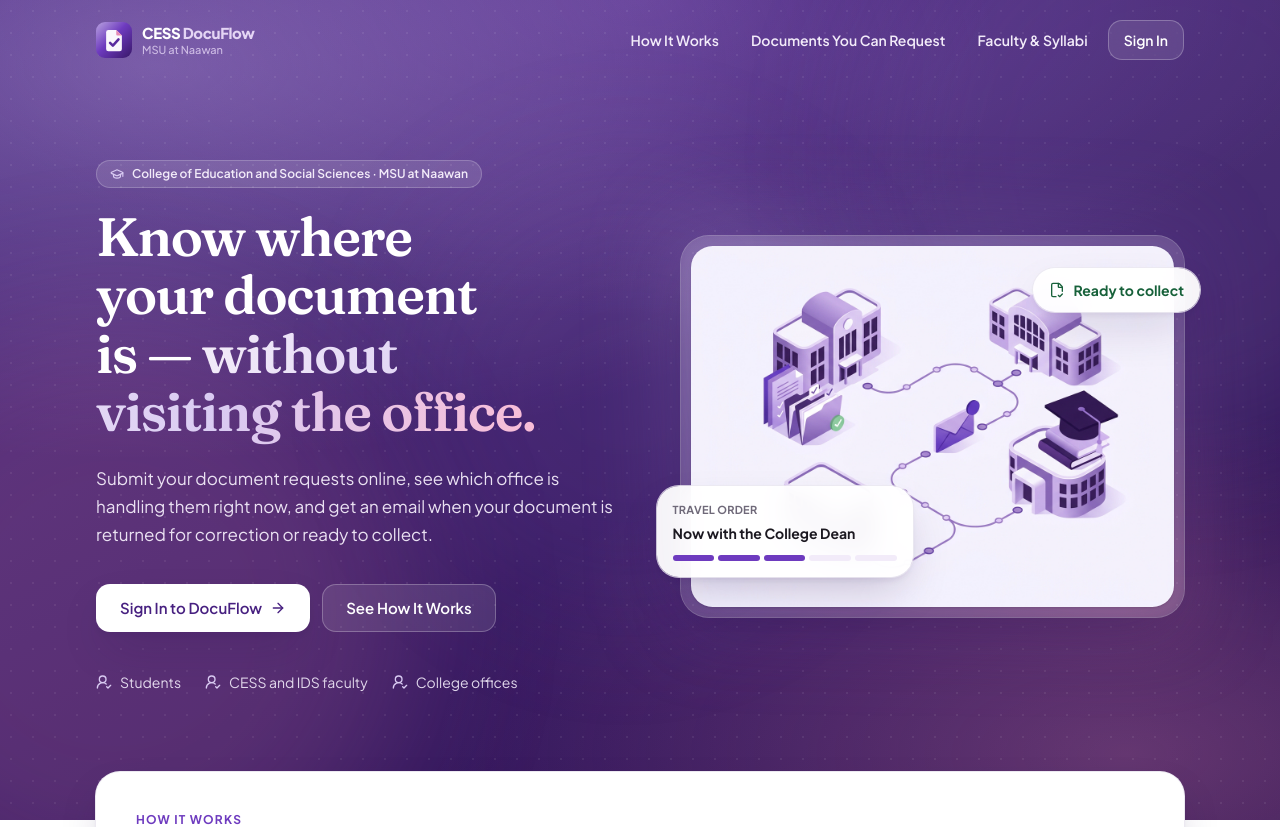
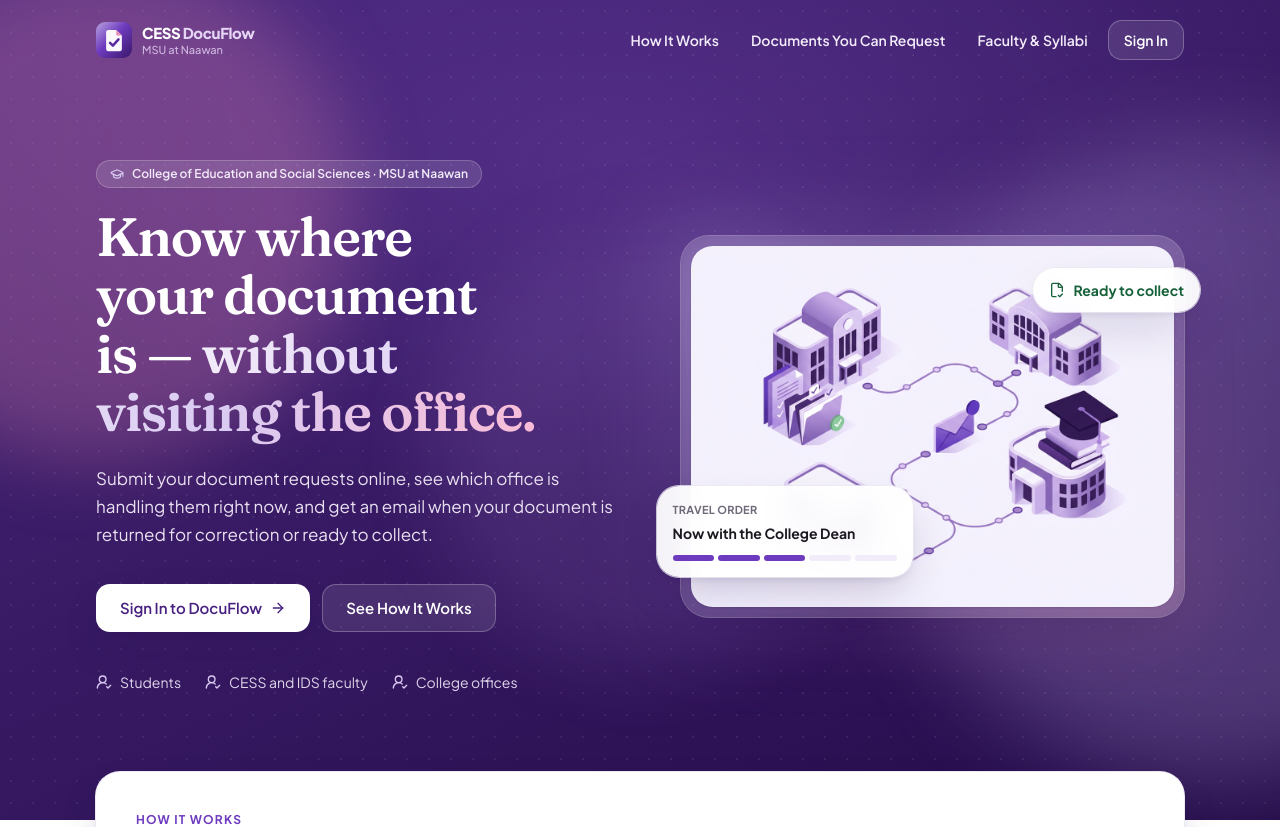
Before and after one commit to Timpla-10/CESS-DocuFlow, a React (Vite) app in the folder app/: page / in a window 1280 px wide. Shown: the top 827 px of the page. Built offline with nearby package versions, Linux system fonts and the light colour scheme.

Commit message:
feat(ui): wide-roaming living aurora pink and lavender ambient gradient motion

```diff
--- a/app/src/components/AppShell.tsx
+++ b/app/src/components/AppShell.tsx
@@ -54,9 +54,9 @@ function Sidebar({ onClose }: { onClose?: () => void }) {
   return (
     <nav aria-label="Main navigation" className="surface-brand-gradient relative flex h-full flex-col overflow-hidden text-white">
       {/* Living Aurora ambient moving glow orbs (Pink IDS + Lavender DSEE) */}
-      <div className="pointer-events-none absolute -bottom-24 -right-20 size-72 rounded-full bg-ids-400/35 blur-3xl animate-aurora-pink" aria-hidden />
-      <div className="pointer-events-none absolute -top-20 -left-20 size-64 rounded-full bg-dsee-300/30 blur-3xl animate-aurora-lavender" aria-hidden />
-      <div className="pointer-events-none absolute top-1/2 -right-16 size-56 -translate-y-1/2 rounded-full bg-brand-400/25 blur-3xl animate-aurora-violet" aria-hidden />
+      <div className="pointer-events-none absolute -bottom-16 -right-16 size-80 rounded-full bg-ids-400/50 blur-2xl animate-aurora-pink" aria-hidden />
+      <div className="pointer-events-none absolute -top-16 -left-16 size-72 rounded-full bg-dsee-300/45 blur-2xl animate-aurora-lavender" aria-hidden />
+      <div className="pointer-events-none absolute top-1/2 -right-12 size-64 -translate-y-1/2 rounded-full bg-brand-400/30 blur-2xl animate-aurora-violet" aria-hidden />
 
       <div className="relative z-10 flex h-full min-h-0 flex-col">
         <div className="flex h-16 items-center justify-between px-5">
--- a/app/src/index.css
+++ b/app/src/index.css
@@ -161,9 +161,9 @@
   --animate-slide-in: slide-in 320ms cubic-bezier(0.2, 0.7, 0.2, 1) both;
   --animate-shimmer: shimmer 1.4s linear infinite;
   --animate-float: float 7s ease-in-out infinite;
-  --animate-aurora-pink: aurora-pink 20s ease-in-out infinite alternate;
-  --animate-aurora-lavender: aurora-lavender 26s ease-in-out infinite alternate;
-  --animate-aurora-violet: aurora-violet 16s ease-in-out infinite alternate;
+  --animate-aurora-pink: aurora-pink 14s cubic-bezier(0.45, 0.05, 0.55, 0.95) infinite alternate;
+  --animate-aurora-lavender: aurora-lavender 18s cubic-bezier(0.45, 0.05, 0.55, 0.95) infinite alternate;
+  --animate-aurora-violet: aurora-violet 12s cubic-bezier(0.45, 0.05, 0.55, 0.95) infinite alternate;
 
   @keyframes fade-up {
     from { opacity: 0; transform: translateY(8px); }
@@ -192,47 +192,67 @@
   @keyframes aurora-pink {
     0% {
       transform: translate3d(0, 0, 0) scale(1);
-      opacity: 0.35;
+      opacity: 0.50;
     }
-    33% {
-      transform: translate3d(-35px, -60px, 0) scale(1.18);
+    20% {
+      transform: translate3d(-110px, -220px, 0) scale(1.25);
+      opacity: 0.70;
+    }
+    40% {
+      transform: translate3d(-40px, -480px, 0) scale(0.95);
       opacity: 0.55;
     }
-    66% {
-      transform: translate3d(30px, -30px, 0) scale(0.92);
-      opacity: 0.40;
+    60% {
+      transform: translate3d(-150px, -340px, 0) scale(1.30);
+      opacity: 0.75;
+    }
+    80% {
+      transform: translate3d(-70px, -140px, 0) scale(1.10);
+      opacity: 0.55;
     }
     100% {
-      transform: translate3d(-25px, 45px, 0) scale(1.22);
-      opacity: 0.60;
+      transform: translate3d(20px, -30px, 0) scale(1.05);
+      opacity: 0.50;
     }
   }
   @keyframes aurora-lavender {
     0% {
       transform: translate3d(0, 0, 0) scale(1);
-      opacity: 0.30;
+      opacity: 0.45;
+    }
+    25% {
+      transform: translate3d(90px, 240px, 0) scale(1.25);
+      opacity: 0.65;
     }
     50% {
-      transform: translate3d(50px, 40px, 0) scale(1.20);
+      transform: translate3d(20px, 520px, 0) scale(0.92);
       opacity: 0.50;
     }
+    75% {
+      transform: translate3d(110px, 320px, 0) scale(1.20);
+      opacity: 0.70;
+    }
     100% {
-      transform: translate3d(-35px, 25px, 0) scale(0.95);
-      opacity: 0.35;
+      transform: translate3d(-10px, 30px, 0) scale(1);
+      opacity: 0.45;
     }
   }
   @keyframes aurora-violet {
     0% {
       transform: translate3d(0, 0, 0) scale(1);
-      opacity: 0.25;
+      opacity: 0.35;
     }
-    50% {
-      transform: translate3d(-30px, -25px, 0) scale(1.15);
-      opacity: 0.45;
+    33% {
+      transform: translate3d(-50px, -120px, 0) scale(1.25);
+      opacity: 0.60;
+    }
+    66% {
+      transform: translate3d(40px, 140px, 0) scale(0.90);
+      opacity: 0.40;
     }
     100% {
-      transform: translate3d(25px, 35px, 0) scale(1.05);
-      opacity: 0.28;
+      transform: translate3d(-20px, 40px, 0) scale(1.15);
+      opacity: 0.55;
     }
   }
 }
@@ -254,17 +274,13 @@
 }
 
 /* Multi-stop collegiate tri-color ambient gradient:
-   Balances DSSH royal violet (60%), DSEE luminous lavender (30%), and IDS warm rose (10%) */
+   Base royal purple foundation; animated living aurora orbs supply the dynamic roaming pink and lavender lighting */
 @utility surface-brand-gradient {
   background:
-    /* Top-left DSEE luminous lavender bloom (30% weight) */
-    radial-gradient(110% 80% at 12% 8%, rgb(185 163 224 / 0.42) 0%, transparent 60%),
-    /* Bottom-right IDS warm rose glow (10% accent weight) */
-    radial-gradient(90% 70% at 88% 92%, rgb(230 138 180 / 0.30) 0%, transparent 60%),
-    /* Center-top ambient violet radiance */
-    radial-gradient(80% 55% at 50% 0%, rgb(142 92 203 / 0.35) 0%, transparent 70%),
-    /* Base luminous royal purple flow (60% foundational weight) */
-    linear-gradient(150deg, #48277d 0%, #371a63 55%, #29104f 100%);
+    /* Center ambient violet radiance */
+    radial-gradient(85% 60% at 50% 20%, rgb(142 92 203 / 0.28) 0%, transparent 70%),
+    /* Base luminous royal purple flow */
+    linear-gradient(155deg, #46257a 0%, #351860 55%, #240c49 100%);
 }
 
 @utility text-balance {
--- a/app/src/pages/public/AuthPages.tsx
+++ b/app/src/pages/public/AuthPages.tsx
@@ -104,9 +104,9 @@ function IsometricDocumentsPanel() {
         <div
           className="absolute inset-0 opacity-[0.08] [background-image:radial-gradient(var(--color-white)_1px,transparent_1px)] [background-size:22px_22px]"
         />
-        <div className="absolute -bottom-32 -right-32 size-[460px] rounded-full bg-brand-500/25 blur-3xl animate-aurora-violet" />
-        <div className="absolute -top-24 -left-24 size-[400px] rounded-full bg-ids-400/30 blur-3xl animate-aurora-pink" />
-        <div className="absolute top-1/3 right-10 size-[360px] rounded-full bg-dsee-300/25 blur-3xl animate-aurora-lavender" />
+        <div className="absolute -bottom-32 -right-32 size-[460px] rounded-full bg-brand-500/35 blur-2xl animate-aurora-violet" />
+        <div className="absolute -top-24 -left-24 size-[400px] rounded-full bg-ids-400/50 blur-2xl animate-aurora-pink" />
+        <div className="absolute top-1/3 right-10 size-[360px] rounded-full bg-dsee-300/40 blur-2xl animate-aurora-lavender" />
       </div>
 
       {/* 3D Isometric Floating Documents Composition (aspect-preserved overlay) */}
--- a/app/src/pages/public/HomePage.tsx
+++ b/app/src/pages/public/HomePage.tsx
@@ -57,9 +57,9 @@ export function HomePage() {
       <section className="surface-brand-gradient relative overflow-hidden pb-24 pt-32 sm:pb-32 sm:pt-40">
         <div className="pointer-events-none absolute inset-0 opacity-[0.07] [background-image:radial-gradient(var(--color-white)_1px,transparent_1px)] [background-size:22px_22px]" aria-hidden />
         {/* Balanced tri-color ambient glow sources with living aurora motion */}
-        <div className="pointer-events-none absolute -right-36 -top-36 size-[560px] rounded-full bg-dsee-300/35 blur-3xl animate-aurora-lavender" aria-hidden />
-        <div className="pointer-events-none absolute -bottom-28 -left-28 size-[520px] rounded-full bg-ids-400/35 blur-3xl animate-aurora-pink" aria-hidden />
-        <div className="pointer-events-none absolute right-1/3 top-1/2 size-[400px] -translate-y-1/2 rounded-full bg-brand-400/25 blur-3xl animate-aurora-violet" aria-hidden />
+        <div className="pointer-events-none absolute -right-36 -top-36 size-[560px] rounded-full bg-dsee-300/45 blur-2xl animate-aurora-lavender" aria-hidden />
+        <div className="pointer-events-none absolute -bottom-28 -left-28 size-[520px] rounded-full bg-ids-400/50 blur-2xl animate-aurora-pink" aria-hidden />
+        <div className="pointer-events-none absolute right-1/3 top-1/2 size-[420px] -translate-y-1/2 rounded-full bg-brand-400/30 blur-2xl animate-aurora-violet" aria-hidden />
 
         <div className="relative mx-auto grid max-w-6xl items-center gap-14 px-5 sm:px-8 lg:grid-cols-[1.05fr_1fr]">
           <div className="animate-fade-up">
@@ -262,8 +262,8 @@ export function HomePage() {
       {/* CTA */}
       <section className="mx-auto max-w-6xl px-5 pb-20 sm:px-8">
         <div className="surface-brand-gradient relative overflow-hidden rounded-3xl px-8 py-12 text-center sm:px-16">
-          <div className="pointer-events-none absolute -left-20 -top-20 size-72 rounded-full bg-brand-500/30 blur-3xl animate-aurora-violet" aria-hidden />
-          <div className="pointer-events-none absolute -bottom-20 -right-20 size-72 rounded-full bg-ids-400/30 blur-3xl animate-aurora-pink" aria-hidden />
+          <div className="pointer-events-none absolute -left-20 -top-20 size-72 rounded-full bg-brand-500/35 blur-2xl animate-aurora-violet" aria-hidden />
+          <div className="pointer-events-none absolute -bottom-20 -right-20 size-72 rounded-full bg-ids-400/45 blur-2xl animate-aurora-pink" aria-hidden />
           <h2 className="relative text-balance font-display text-3xl font-semibold text-white">Ready to submit or check a request?</h2>
           <p className="relative mx-auto mt-3 max-w-xl text-brand-100/90">Sign in with your MSU at Naawan email address.</p>
           <div className="relative mt-7 flex justify-center">
```
